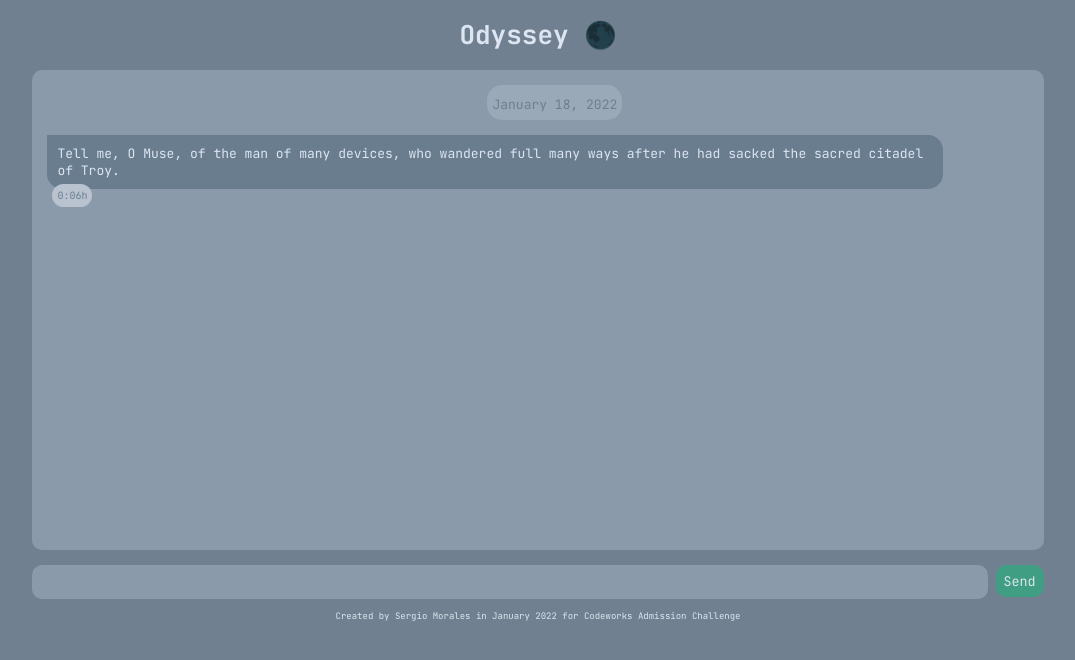
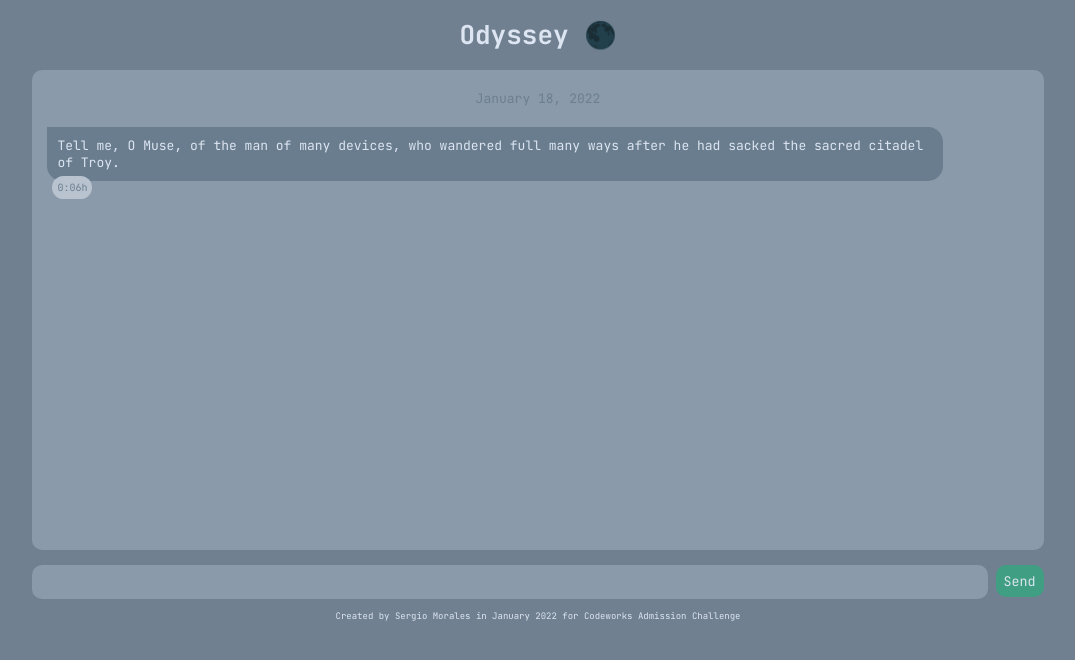
Before and after one commit to deliso/chat-app, a plain HTML site: page index.html in a window 1280 px wide. Shown: the whole page, without its empty margins (102-1177 px from the left). Drawn offline with nearby package versions, Linux system fonts and the light colour scheme.

Commit message:
added flex display to session date and added trim to user input to avoid blank messages

```diff
--- a/app.js
+++ b/app.js
@@ -9,7 +9,7 @@ let sessionDate = $("<div>");
 sessionDate
     .addClass("session-date")
     .html(`${monthName} ${currentDay}, ${currentYear}`);
-$("#message-log").prepend(sessionDate);
+$("#session-date-wrapper").append(sessionDate);
 
 //Show welcome message from the computer
 let welcomeTimestamp = new Date($.now());
@@ -66,7 +66,7 @@ $("form").on("submit",function (event) {
     let time = timeStamp.getHours() + ":" + minutes + "h"; //Uses GMT+1
 
     //Prevent sending empty messages
-    if ($userInput.val() !== "") {
+    if (($userInput.val().trim()) !== "") {
 
         //Add new paragraph (before end of message log). Pending message log div containing username, message and time.
         let newUserMsg = $("<div>")
--- a/index.html
+++ b/index.html
@@ -15,7 +15,7 @@
     <!-- Message log -->
       <div id="message-log">
         <!-- Session date -->
-        <div id="session-date"></div>
+        <div id="session-date-wrapper"></div>
         <!-- Welcome message -->
         <div id="welcome-message" class="computer-message"></div>
         <div id="welcome-timestamp" class="computer-timestamp"></div>
--- a/style.css
+++ b/style.css
@@ -29,17 +29,12 @@ body {
     position: relative;
 }
 
-.session-date {
+#session-date-wrapper {
     /*background-color: indianred;*/
-    text-align: center;
-    background-color: rgba(184, 195, 207, 0.342);
+    display: flex;
+    justify-content: center;
     color: rgba(106, 125, 143, 0.938);
     border-radius: 15px;
-    height: 25px;
-    line-height: 30px;
-    width: fit-content;
-    position: relative;
-    margin-left: 45%;
     padding: 5px;
 
 }
@@ -89,7 +84,7 @@ body {
     background-color: rgb(184, 195, 207);
     color: rgb(106, 125, 143);
     border-radius: 15px;
-    margin-top: -10px;
+    margin-top: -5px;
     margin-left: auto;
     margin-right: 20px;
     padding: 5px;
```
